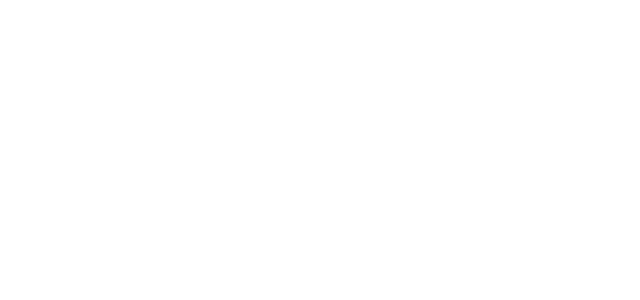
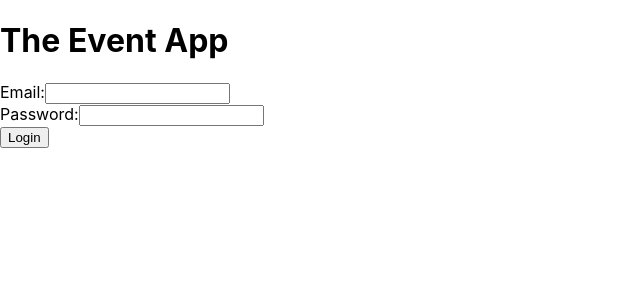
Before and after one commit to MagdalenaSjokvist/event-listing-app, a React (Create React App) app: page / in a window 1280 px wide. Shown: the top 300 px of the page, without its empty margins (0-640 px from the left). Built offline with nearby package versions, Linux system fonts and the light colour scheme.

Commit message:
Add login form and login button

```diff
--- a/src/App.js
+++ b/src/App.js
@@ -1,7 +1,23 @@
 import React from "react"
 
 function App() {
-	return <div></div>
+	function login() {
+		console.log("login-funktionen körs")
+	}
+	return (
+		<div>
+			<h1>The Event App</h1>
+			<div>
+				<label htmlFor="email">Email:</label>
+				<input name="email"></input>
+			</div>
+			<div>
+				<label htmlFor="password">Password:</label>
+				<input name="password" type="password"></input>
+			</div>
+			<button onClick={login}>Login</button>
+		</div>
+	)
 }
 
 export default App
```
